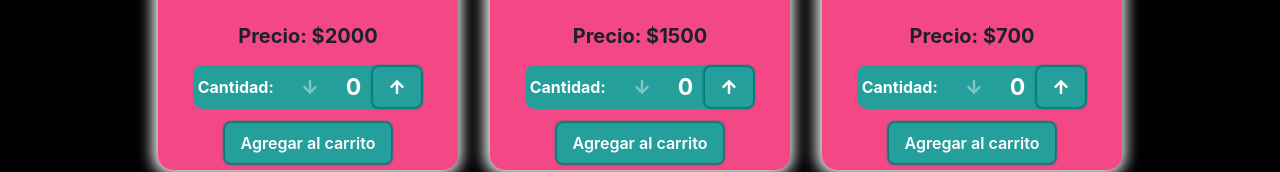
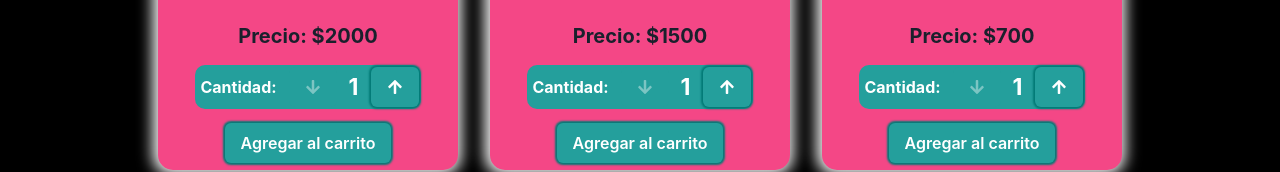
Before and after one commit to liisandrob/squid_store_coderhouse, a React (Create React App) app: page / in a window 1280 px wide. Shown: the part 433-605 px from the top of the page. Built offline with nearby package versions, Linux system fonts and the light colour scheme.

Commit message:
se evalua el stock disponible del item y se cambia valor inicial a 1

```diff
--- a/src/Components/Shop/Item.js
+++ b/src/Components/Shop/Item.js
@@ -2,7 +2,7 @@
 import { Stack, Image } from "@chakra-ui/react";
 import { ItemCounter } from "./ItemCounter";
 
-export const Item = ({ name, price, imgUrl }) => {
+export const Item = ({ name, price, stock, imgUrl }) => {
   return (
     <Stack
     maxW={{base:'300px'}}
@@ -16,7 +16,9 @@ export const Item = ({ name, price, imgUrl }) => {
       />
       <ItemCounter
       price={price}
-      name={name}/>
+      name={name}
+      stock={stock}
+      />
     </Stack>
   )
 }
--- a/src/Components/Shop/ItemCounter.js
+++ b/src/Components/Shop/ItemCounter.js
@@ -5,10 +5,11 @@ import { FaArrowDown, FaArrowUp } from "react-icons/fa";
 
 export const ItemCounter = ({
   name,
-  price
+  price,
+  stock
 }) => {
 
-  const [counter, setCounter] = useState(0);
+  const [counter, setCounter] = useState(1);
 
   return(
     <Container
@@ -45,7 +46,7 @@ export const ItemCounter = ({
           >Cantidad: </Text>
           <Button
           variant='navBtn'
-          isDisabled = {counter === 0 ? true : false}
+          isDisabled = {counter === 1 ? true : false}
           onClick={() => setCounter(counter - 1)}
           >
             <FaArrowDown/>
@@ -59,6 +60,7 @@ export const ItemCounter = ({
           </Text>
           <Button
           variant='navBtn'
+          isDisabled = {counter === stock ? true : false}
           onClick={() => setCounter(counter + 1)}
           >
             <FaArrowUp/>
--- a/src/Components/Shop/ShopComponent.js
+++ b/src/Components/Shop/ShopComponent.js
@@ -10,19 +10,22 @@ const db = [
     imgUrl : 'https://cdn.shopify.com/s/files/1/0565/8034/1957/products/SquidGameTshirt-OrderSquidGameTeesOrganiccottonTshirtOnline-women-black.jpg?v=1634380538',
     type: 'Ropa',
     price: 2000,
-    name: 'Remera Modelo 1'
+    name: 'Remera Modelo 1',
+    stock: 5
   },
   {
     imgUrl : 'https://encrypted-tbn0.gstatic.com/images?q=tbn:ANd9GcS-nTDAf0HeW20Zym4atrow2DXJaudKn05v-A&usqp=CAU',
     type: 'Ropa',
     price: 1500,
-    name: 'Remera Modelo 2'
+    name: 'Remera Modelo 2',
+    stock: 3
   },
   {
     imgUrl : 'https://m.media-amazon.com/images/I/51YASTF6vmL._AC_UL1057_.jpg',
     type: 'Merchandising',
     price: 700,
-    name: 'Llavero'
+    name: 'Llavero',
+    stock: 12
   },
 ]
 
```
